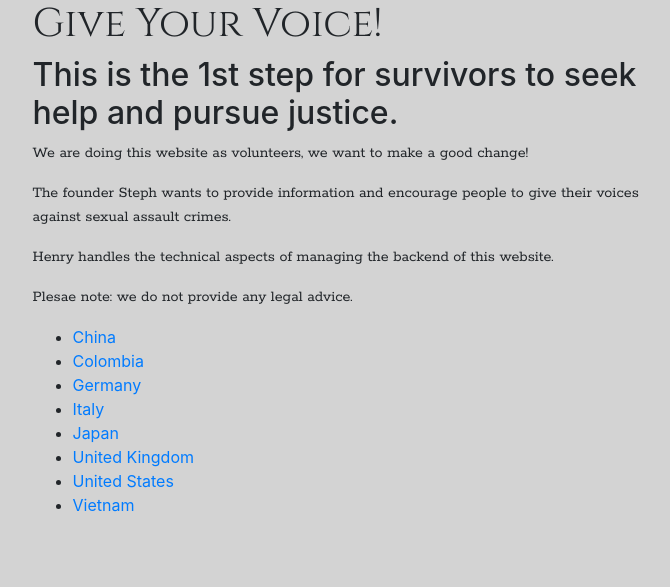
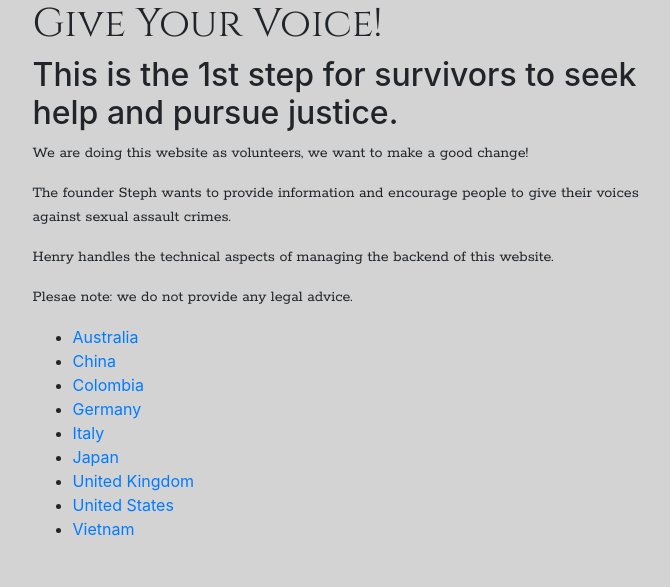
Before and after one commit to steph2088/stephwiki, a Flask app: template templates/index.html in a window 1280 px wide. Shown: the top 587 px of the page, without its empty margins (295-965 px from the left). Run offline with Flask 2, Linux system fonts and the light colour scheme; the template is opened without the code that fills it, so the values that code supplies are empty; some libraries are stand-ins or nearby versions.

Commit message:
index also updated

```diff
--- a/templates/index.html
+++ b/templates/index.html
@@ -13,6 +13,7 @@
 <p>Plesae note: we do not provide any legal advice. </p>
 
 <ul>
+  <li><a href="infos/Australia.html">Australia</a></li>
   <li><a href="infos/china.html">China</a></li>
   <li><a href="infos/colombia.html">Colombia</a></li>
   <li><a href="infos/germany.html">Germany</a></li>
@@ -22,4 +23,5 @@
   <li><a href="infos/usa.html">United States</a></li>
   <li><a href="infos/vietnam.html">Vietnam</a></li>
 </ul>
+
 {% endblock %}
```
